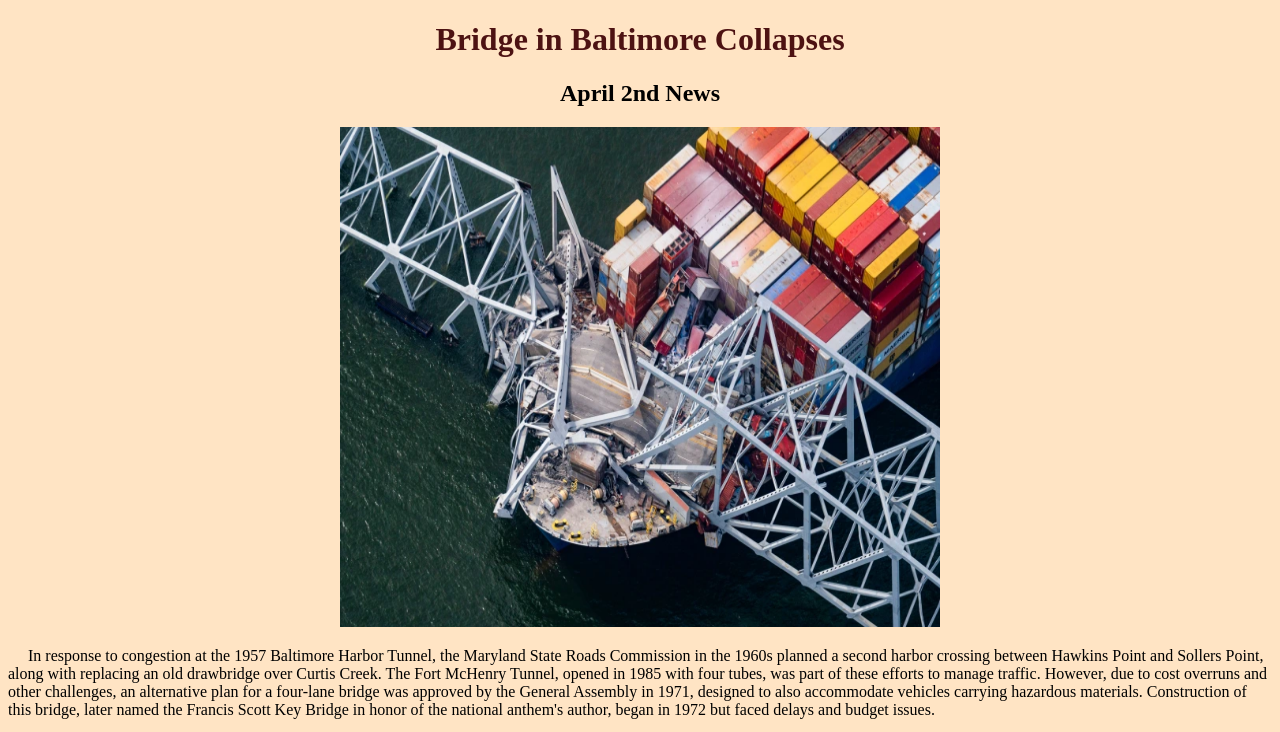
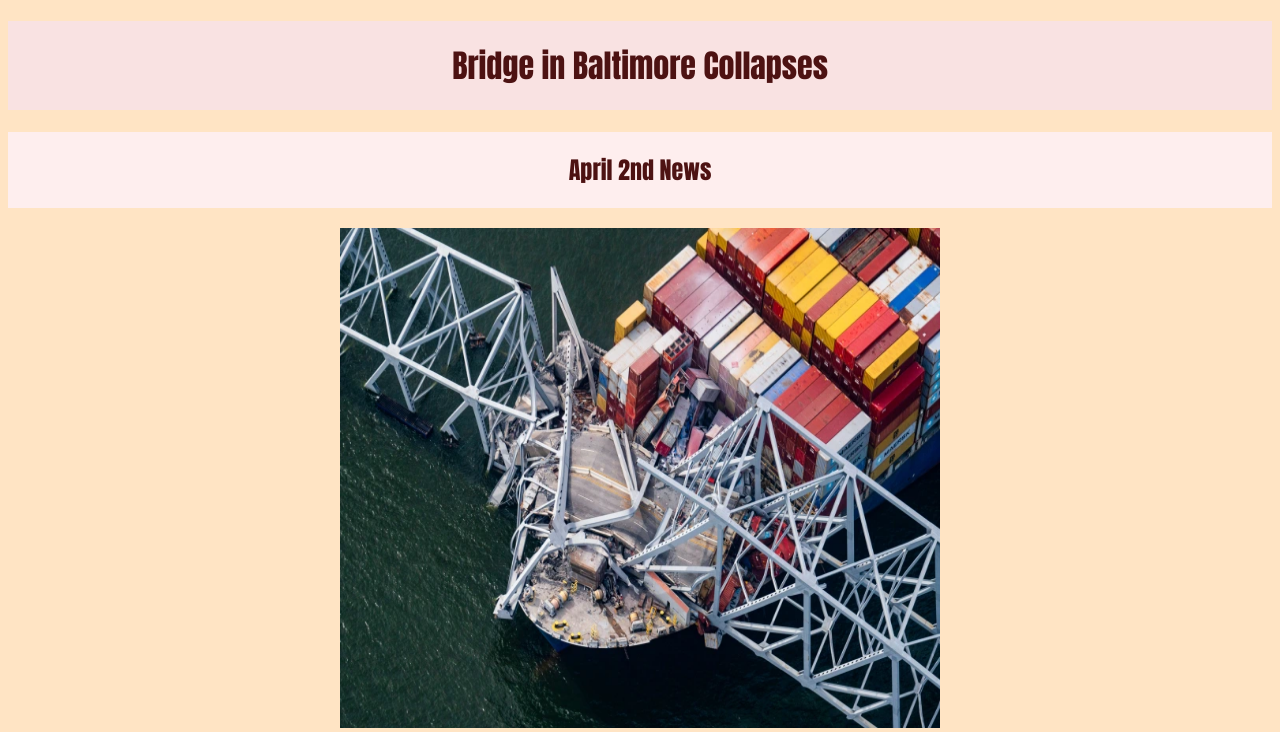
Before and after one commit to vivianstovall/VivianStovall.github.io, a plain HTML site: page Assignment 6C.html in a window 1280 px wide. Shown: the top 732 px of the page. Drawn offline with Linux system fonts and the light colour scheme.

Commit message:
Add files via upload

```diff
--- a/default 2.css
+++ b/default 2.css
@@ -1,11 +1,18 @@
 h1{
     color:rgb(77, 18, 18);
     font-size:18;
-    font-family: "Times New Roman", Times, serif;
-    }
-
+font-family: Impact, Haettenschweiler, 'Arial Narrow Bold', sans-serif;
+background-color: #f9e2e2;
+        padding: 20px;
+}
+   h2{color:rgb(77, 18, 18);
+    font-size:18;
+font-family: Impact, Haettenschweiler, 'Arial Narrow Bold', sans-serif;
+background-color: #feeeee;
+        padding: 20px;}
     body{
         background-color:bisque;
+
     }
 
     h5{
@@ -15,6 +22,9 @@ h1{
 
     p{
         text-indent: 20px;
+        background-color: #fbe3e3;
+        padding: 20px;
+
     }
 
     hr{ color: #e9ef9f;
```
